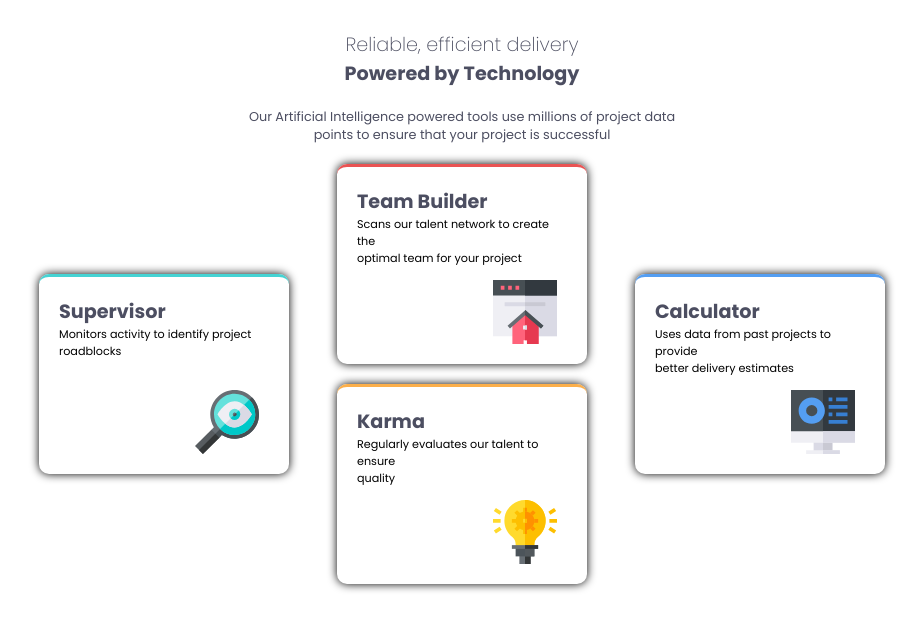
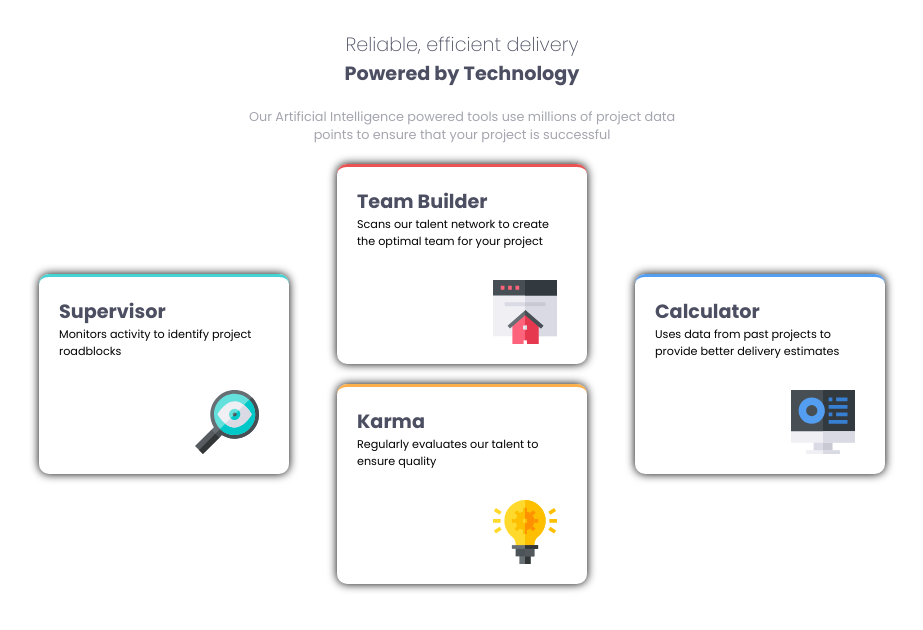
Before and after one commit to Khan1thu/front-end-mentor-four-card-feature-section-master, a plain HTML site: page index.html in a window 1280 px wide. Shown: the whole page, without its empty margins (178-1101 px from the left). Drawn offline with Linux system fonts and the light colour scheme.

Commit message:
removed br tag and replace with rem

```diff
--- a/index.html
+++ b/index.html
@@ -18,16 +18,16 @@
 <body>
 
   <div class="container">
-    <h1 class="title">Reliable, efficient delivery <br>
+    <h1 class="title">Reliable, efficient delivery
       <span class="title-span">Powered by Technology</span>  </h1>
     <p class="description">
-        Our Artificial Intelligence powered tools use millions of project data <br> points
+        Our Artificial Intelligence powered tools use millions of project data points
         to ensure that your project is successful
     </p>
     <div class="card-wrapper">
       <div class="card supervisor">
         <h1 class="card-title">Supervisor</h1>
-        <p class="card-description">Monitors activity to identify project <br> roadblocks</p>
+        <p class="card-description">Monitors activity to identify project  roadblocks</p>
         <svg class="card-svg" xmlns="http://www.w3.org/2000/svg" width="64" height="64">
           <g fill="none">
             <path fill="#676E74" d="M56.842 7.158c-9.526-9.563-24.902-9.525-34.428 0-8.025 8.026-9.45 20.44-3.525 30.003l-2.513 2.55-1.356 6.144 4.214 4.214 5.093-2.408 2.512-2.55a24.254 24.254 0 0030.003-3.525c9.563-9.526 9.525-24.902 0-34.428z"/>
@@ -48,7 +48,7 @@
 
       <div class="card team-builder" style="border-top: 3px solid hsl(0, 78%, 62%);">
         <h1 class="card-title">Team Builder</h1>
-        <p class="card-description">Scans our talent network to create the <br> optimal team for your project</p>
+        <p class="card-description">Scans our talent network to create the  optimal team for your project</p>
         <svg class="card-svg" xmlns="http://www.w3.org/2000/svg" width="64" height="64">
           <g fill="none">
             <path fill="#EFEFF4" d="M64 14.454v41.788H0V14.454l3.75-3.787h56.5z"/>
@@ -70,7 +70,7 @@
 
       <div class="card karma" style="border-top: 3px solid hsl(34, 97%, 64%);">
         <h1 class="card-title">Karma</h1>
-        <p class="card-description">Regularly evaluates our talent to ensure <br> quality</p>
+        <p class="card-description">Regularly evaluates our talent to ensure  quality</p>
         <svg class="card-svg" xmlns="http://www.w3.org/2000/svg" width="64" height="64">
           <g fill="none">
             <path fill="#676E74" d="M26.375 52.625h11.25V64h-11.25z"/>
@@ -100,7 +100,7 @@
 
       <div class="card calculator" style="border-top: 3px solid hsl(212, 86%, 64%);">
         <h1 class="card-title">Calculator</h1>
-        <p class="card-description">Uses data from past projects to provide <br> better delivery estimates</p>
+        <p class="card-description">Uses data from past projects to provide  better delivery estimates</p>
         <svg class="card-svg" xmlns="http://www.w3.org/2000/svg" width="64" height="64">
           <g fill="none">
             <path fill="#474F54" d="M64 0v41.25l-3.75 3.875H3.75L0 41.25V0z"/>
--- a/style.css
+++ b/style.css
@@ -71,6 +71,14 @@
         grid-template-columns: repeat(2, 1fr);
         column-gap: 3rem;
     }
+
+    .title{
+        width: 20rem;
+    }
+    .description{
+        width: 27rem;
+        opacity: 0.5;
+    }
 }
 
 @media (min-width: 1250px) {
```
